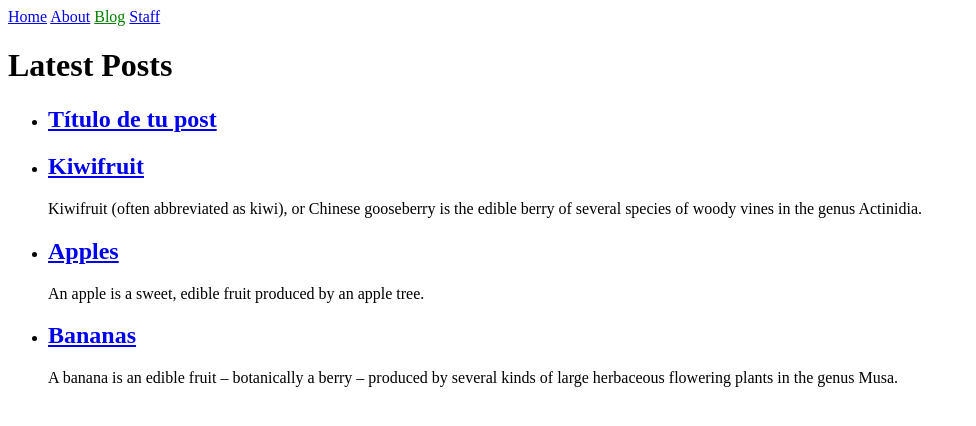
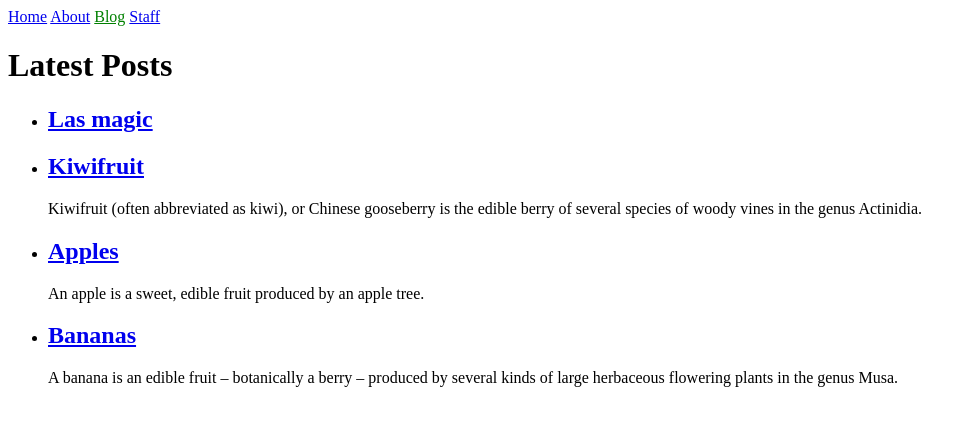
Before and after one commit to samuel-perez18/mi-gekill, a Jekyll site: the page built from blog.html, in a window 1280 px wide. Shown: the top 426 px of the page, without its empty margins (0-976 px from the left). Built offline with Jekyll 4.4.1, drawn with Linux system fonts in a browser that asks for light colours.

Commit message:
Añadido mi post personal

```diff
--- a/_posts/2026-10-29-mi-post.md
+++ b/_posts/2026-10-29-mi-post.md
@@ -1,3 +1,3 @@
 ---
-title: "Título de tu post"
+title: "Las magic"
 ---
```
